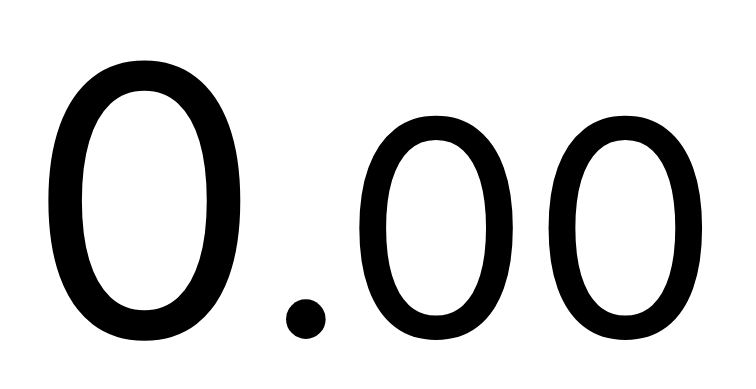
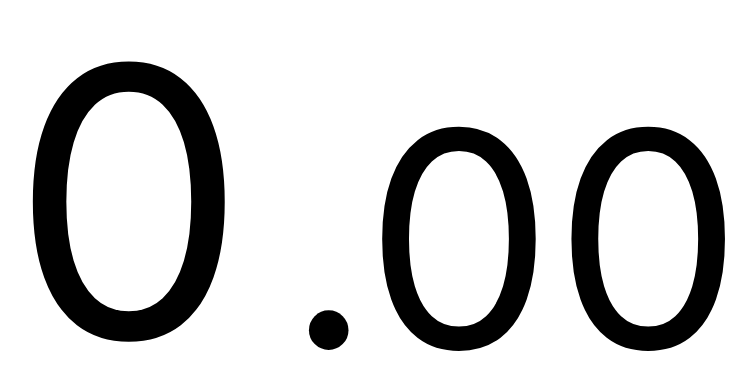
Before and after one commit to KenYunNot/rubiks-cube-timer, a Next.js app: page / in a window 1280 px wide. Shown: the part 199-588 px from the top of the page, without its empty margins (267-1023 px from the left). Built offline with nearby package versions, Linux system fonts and the light colour scheme.

Commit message:
fix: fixed width of timer numbers to reduce jiterry effect

```diff
--- a/app/ui/timer.tsx
+++ b/app/ui/timer.tsx
@@ -162,26 +162,30 @@ export default function Timer({
   }, [status])
 
   return (
-    <div className="flex flex-col justify-center items-center w-full h-full">
-      <div className={clsx("text-[375px]", {
-        "text-black" : status === "idle" || status === "solving",
-        "text-red-500" : status === "inspection" || status === "finished" || (status === "waiting" && !settings.useInspection),
-        "text-yellow-400" : status === "waiting" && settings.useInspection,
-        "text-green-400" : status === "starting" || status === "ready",
-      })}>
+    <div className={clsx("flex justify-center items-center w-full h-full text-[375px]", {
+      "text-black" : status === "idle" || status === "solving",
+      "text-red-500" : status === "inspection" || status === "finished" || (status === "waiting" && !settings.useInspection),
+      "text-yellow-400" : status === "waiting" && settings.useInspection,
+      "text-green-400" : status === "starting" || status === "ready",
+    })}>
+      <div className="flex items-end align-baseline">
         {display.map((displayPart, index) => {
           if (index === 0) {
             return (
-              <span key={index}>{displayPart}</span>
-            );
-          }
-          if (index === display.length-1) {
-            return (
-              <span key={index} className="text-[300px]">.{displayPart}</span>
+              <div key={index} className="leading-none min-w-[275px]">
+                {displayPart}
+              </div>
             )
           }
+
           return (
-            <span key={index}>:{displayPart}</span>
+            <div key={index} className="leading-none w-[550px] last:w-[450px] last:text-[300px]">
+              {clsx({
+                ':' : index !== display.length-1,
+                '.' : index === display.length-1,
+              })}
+              {displayPart}
+            </div>
           )
         })}
       </div>
```
